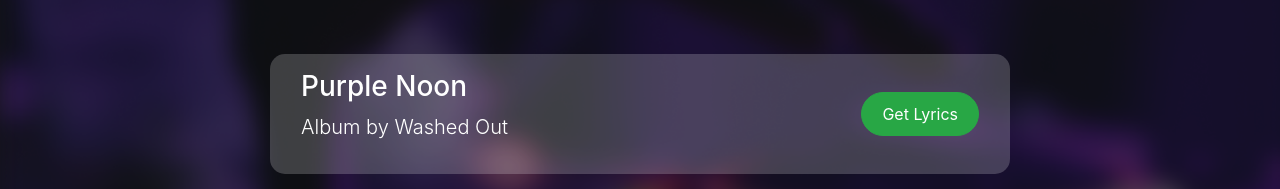
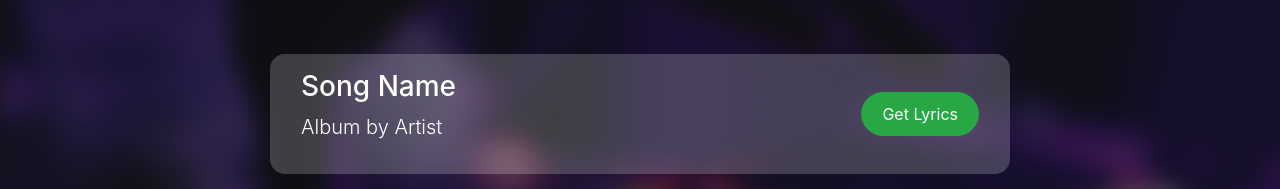
Before and after one commit to NA-Siddiky/hard-rock, a plain HTML site: page index.html in a window 1280 px wide. Shown: the part 292-481 px from the top of the page. Drawn offline with nearby package versions, Linux system fonts and the light colour scheme.

Commit message:
finilizeing code

```diff
--- a/index.html
+++ b/index.html
@@ -47,14 +47,10 @@
         <main class="content-area">
             <div class="search-bar col-md-6 mx-auto">
                 <h1 class="text-center">Hard Rock Lyric Search</h1>
-
                 <div class="search-box my-5">
                     <input id="search-item" type="text" class="form-control" placeholder="Enter your artist song name">
-
                     <button onclick="searchSongs()" class="btn btn-success search-btn">Search</button>
-
                 </div>
-
             </div>
             <!-- Single Lyrics -->
             <h3 id="error-message" class="text-denger"></h3>
@@ -67,8 +63,8 @@
             <div id="song-container" class="search-result col-md-8 mx-auto py-4">
                 <div class="single-result row align-items-center my-3 p-3">
                     <div class="col-md-9">
-                        <h3 class="lyrics-name">Purple Noon</h3>
-                        <p class="author lead">Album by <span>Washed Out</span></p>
+                        <h3 class="lyrics-name">Song Name</h3>
+                        <p class="author lead">Album by <span>Artist</span></p>
                     </div>
                     <div class="col-md-3 text-md-right text-center">
                         <button class="btn btn-success">Get Lyrics</button>
```
